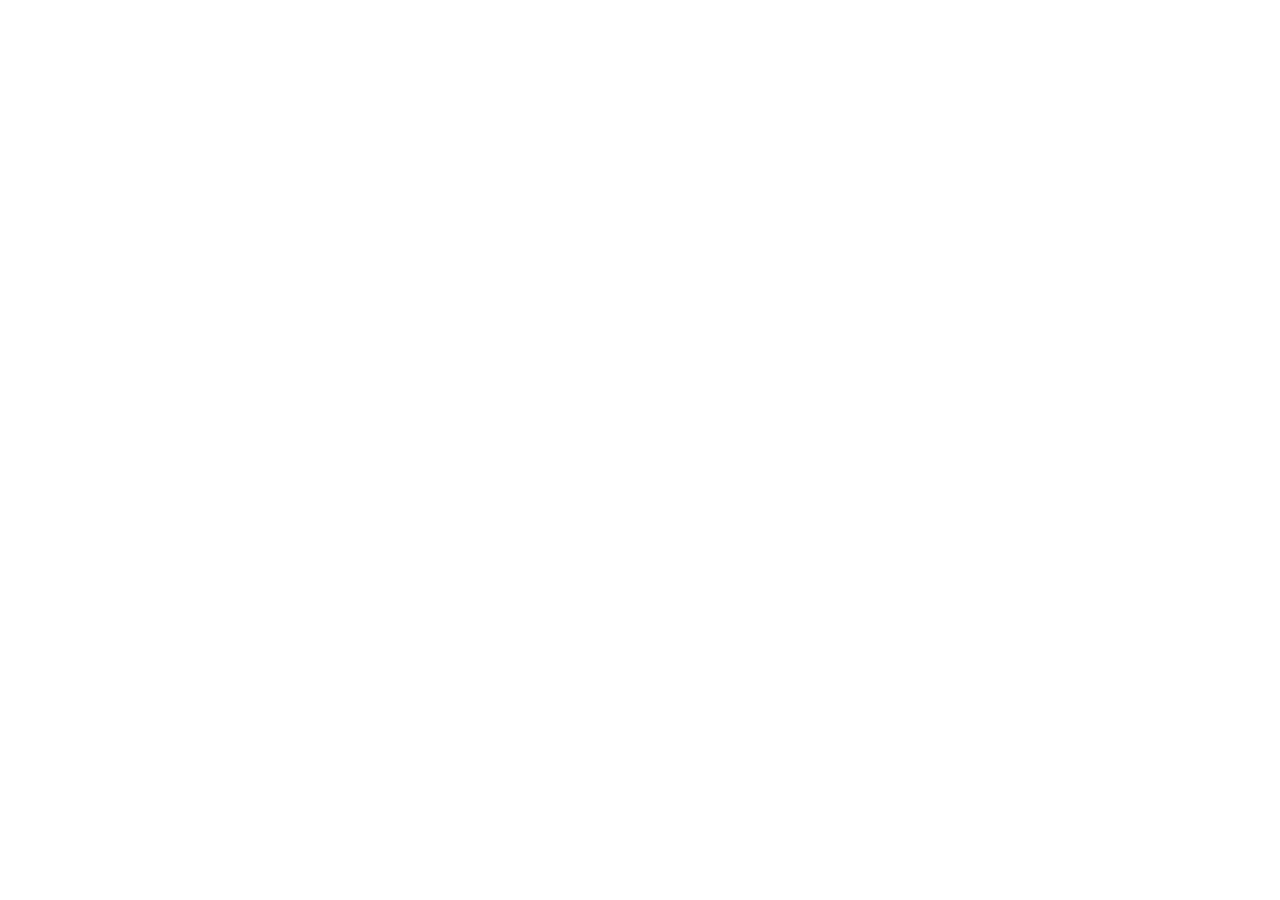
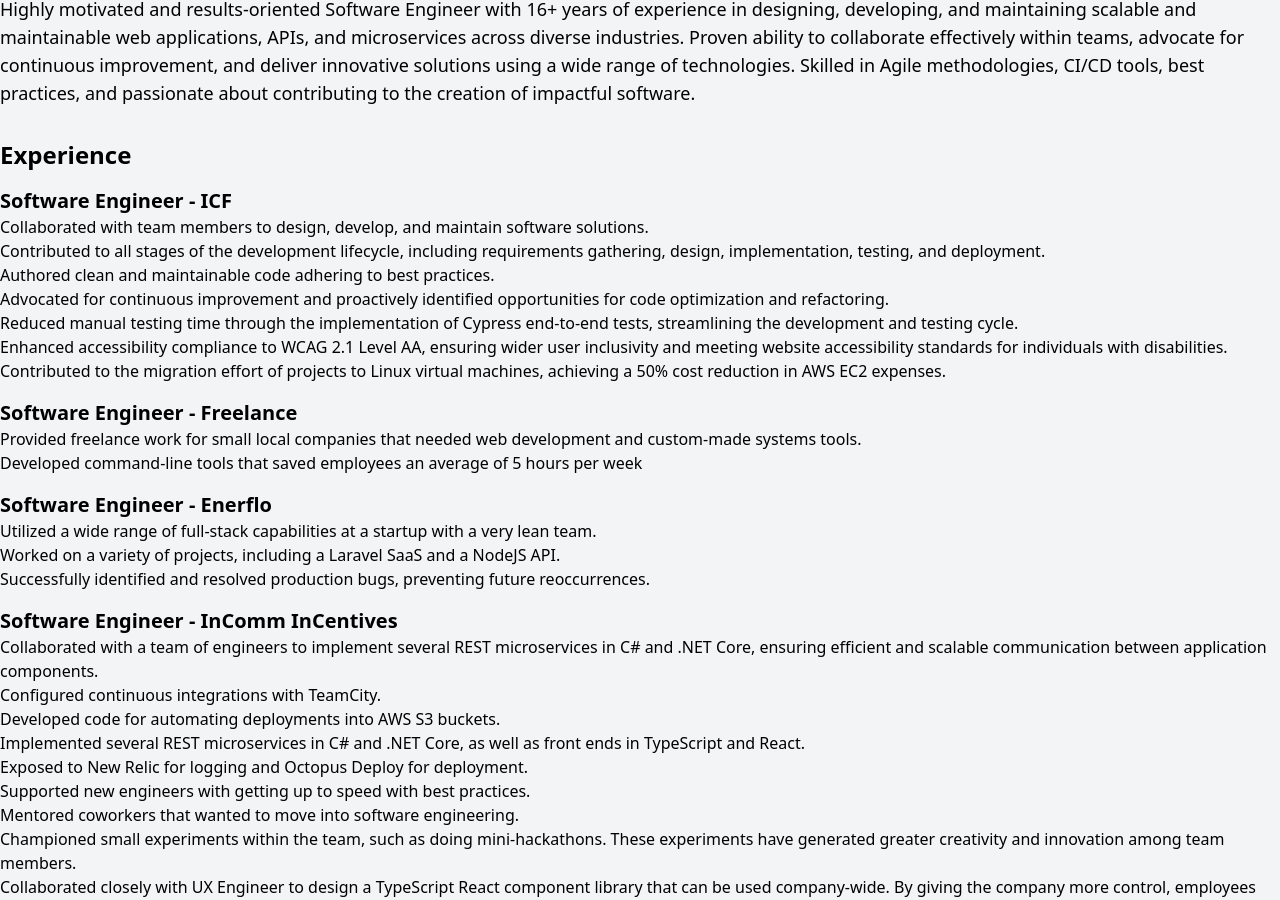
Before and after one commit to intrepion/intrepion.github.io, a Next.js app: page / in a window 1280 px wide. Shown: the part 197-1097 px from the top of the page. Before the commit the page ends 800 px from the top, so only its background shows below. Built offline with nearby package versions, Linux system fonts and the light colour scheme.

Commit message:
Added some resume details.

```diff
--- a/app/page.tsx
+++ b/app/page.tsx
@@ -1,3 +1,232 @@
 export default function Page() {
-    return <h1 className="text-3xl font-bold underline">Hello, Next.js!</h1>
-  }
+  return (
+    <div className="bg-gray-100">
+      <header className="bg-gray-800 text-white py-6">
+        <div className="container mx-auto text-center">
+          <h1 className="text-3xl font-bold">Oliver Forral</h1>
+          <p className="text-xl">Software Engineer</p>
+        </div>
+      </header>
+      <main className="container mx-auto py-8">
+        <section className="mb-8">
+          <h2 className="text-2xl font-bold mb-4">About Me</h2>
+          <p className="text-lg">
+            Highly motivated and results-oriented Software Engineer with 16+
+            years of experience in designing, developing, and maintaining
+            scalable and maintainable web applications, APIs, and microservices
+            across diverse industries. Proven ability to collaborate effectively
+            within teams, advocate for continuous improvement, and deliver
+            innovative solutions using a wide range of technologies. Skilled in
+            Agile methodologies, CI/CD tools, best practices, and passionate
+            about contributing to the creation of impactful software.
+          </p>
+        </section>
+        <section className="mb-8">
+          <h2 className="text-2xl font-bold mb-4">Experience</h2>
+          <div className="experience mb-4">
+            <h3 className="text-xl font-bold">Software Engineer - ICF</h3>
+            <ul>
+              <li>
+                Collaborated with team members to design, develop, and maintain
+                software solutions.
+              </li>
+              <li>
+                Contributed to all stages of the development lifecycle,
+                including requirements gathering, design, implementation,
+                testing, and deployment.
+              </li>
+              <li>
+                Authored clean and maintainable code adhering to best practices.
+              </li>
+              <li>
+                Advocated for continuous improvement and proactively identified
+                opportunities for code optimization and refactoring.
+              </li>
+              <li>
+                Reduced manual testing time through the implementation of
+                Cypress end-to-end tests, streamlining the development and
+                testing cycle.
+              </li>
+              <li>
+                Enhanced accessibility compliance to WCAG 2.1 Level AA, ensuring
+                wider user inclusivity and meeting website accessibility
+                standards for individuals with disabilities.
+              </li>
+              <li>
+                Contributed to the migration effort of projects to Linux virtual
+                machines, achieving a 50% cost reduction in AWS EC2 expenses.
+              </li>
+            </ul>
+          </div>
+          <div className="experience mb-4">
+            <h3 className="text-xl font-bold">Software Engineer - Freelance</h3>
+            <ul>
+              <li>
+                Provided freelance work for small local companies that needed
+                web development and custom-made systems tools.
+              </li>
+              <li>
+                Developed command-line tools that saved employees an average of
+                5 hours per week
+              </li>
+            </ul>
+          </div>
+          <div className="experience mb-4">
+            <h3 className="text-xl font-bold">Software Engineer - Enerflo</h3>
+            <ul>
+              <li>
+                Utilized a wide range of full-stack capabilities at a startup
+                with a very lean team.
+              </li>
+              <li>
+                Worked on a variety of projects, including a Laravel SaaS and a
+                NodeJS API.
+              </li>
+              <li>
+                Successfully identified and resolved production bugs, preventing
+                future reoccurrences.
+              </li>
+            </ul>
+          </div>
+          <div className="experience mb-4">
+            <h3 className="text-xl font-bold">
+              Software Engineer - InComm InCentives
+            </h3>
+            <ul>
+              <li>
+                Collaborated with a team of engineers to implement several REST
+                microservices in C# and .NET Core, ensuring efficient and
+                scalable communication between application components.
+              </li>
+              <li>Configured continuous integrations with TeamCity.</li>
+              <li>
+                Developed code for automating deployments into AWS S3 buckets.
+              </li>
+              <li>
+                Implemented several REST microservices in C# and .NET Core, as
+                well as front ends in TypeScript and React.
+              </li>
+              <li>
+                Exposed to New Relic for logging and Octopus Deploy for
+                deployment.
+              </li>
+              <li>
+                Supported new engineers with getting up to speed with best
+                practices.
+              </li>
+              <li>
+                Mentored coworkers that wanted to move into software
+                engineering.
+              </li>
+              <li>
+                Championed small experiments within the team, such as doing
+                mini-hackathons. These experiments have generated greater
+                creativity and innovation among team members.
+              </li>
+              <li>
+                Collaborated closely with UX Engineer to design a TypeScript
+                React component library that can be used company-wide. By giving
+                the company more control, employees are able to save time and
+                money maintaining consistent WCAG and ADA compliant user
+                interfaces across all front ends.
+              </li>
+              <li>
+                A key player in helping a recent acquisition with their backlog
+                of new features and the refactoring of old features that an
+                important client was requesting. Successfully implemented the
+                changes, which maintained the professional relationship with the
+                client.
+              </li>
+            </ul>
+          </div>
+          <div className="experience mb-4">
+            <h3 className="text-xl font-bold">
+              Web Developer - Multnomah Education Services District
+            </h3>
+            <ul>
+              <li>
+                Maintained legacy applications in jQuery and updated some
+                applications to React and Ember.
+              </li>
+              <li>
+                Maintained part of Oracle database and updated applications to
+                use PostgreSQL for production data and SQLite for performant
+                mock testing.
+              </li>
+              <li>
+                Maintained multiple legacy applications in PHP and updated
+                applications to use REST and Symfony, which used PHP 7 and
+                actual coding standards.
+              </li>
+              <li>
+                Implemented multiple applications in Symfony and Bootstrap.
+              </li>
+              <li>Configured continuous integration with TravisCI.</li>
+              <li>
+                Creatively solved the logistics of implementing complex business
+                rules.
+              </li>
+              <li>
+                Converted projects from Subversion to Git and put them into
+                GitHub. As a result, the team became more collaborative and
+                completed work more efficiently.
+              </li>
+              <li>
+                Became an expert in using Symfony for all refactors and new
+                development. This also resulted in the team being more
+                collaborative and getting work done more efficiently.
+              </li>
+              <li>
+                After the company had run out of symbols in an old off-the-shelf
+                product, took initiative and coded a script that recalculated
+                and updated the database so it used only 10 symbols. This
+                allowed us to save time and money by using the old product while
+                it was systematically replaced.
+              </li>
+            </ul>
+          </div>
+          <div className="experience mb-4">
+            <h3 className="text-xl font-bold">
+              Web Developer Intern - Miles Consulting, Inc.
+            </h3>
+            <ul>
+              <li>
+                Constructed and maintained an enterprise web application in
+                JavaScript, which requests API calls to a C# and ASP.Net backend
+                which then connects to an SQL Server database.
+              </li>
+              <li>
+                The sole developer during this internship, was able to teach
+                self how to turn a set of requirements into a full-stack web
+                application while also learning C# and SQL Server.
+              </li>
+            </ul>
+          </div>
+        </section>
+        <section className="mb-8">
+          <h2 className="text-2xl font-bold mb-4">Education</h2>
+          <div className="education">
+            <h3 className="text-xl font-bold">
+              Bachelor of Science in Computer Science
+            </h3>
+            <p>Oregon State University, Graduated 2009</p>
+          </div>
+        </section>
+        <section>
+          <h2 className="text-2xl font-bold mb-4">Contact</h2>
+          <p>Email: intrepion@gmail.com</p>
+          <p>Phone: 503-750-4562</p>
+          <p>
+            LinkedIn:{" "}
+            <a
+              href="https://www.linkedin.com/in/intrepion"
+              className="text-blue-500 hover:underline"
+            >
+              linkedin.com/in/intrepion
+            </a>
+          </p>
+        </section>
+      </main>
+    </div>
+  );
+}
```
